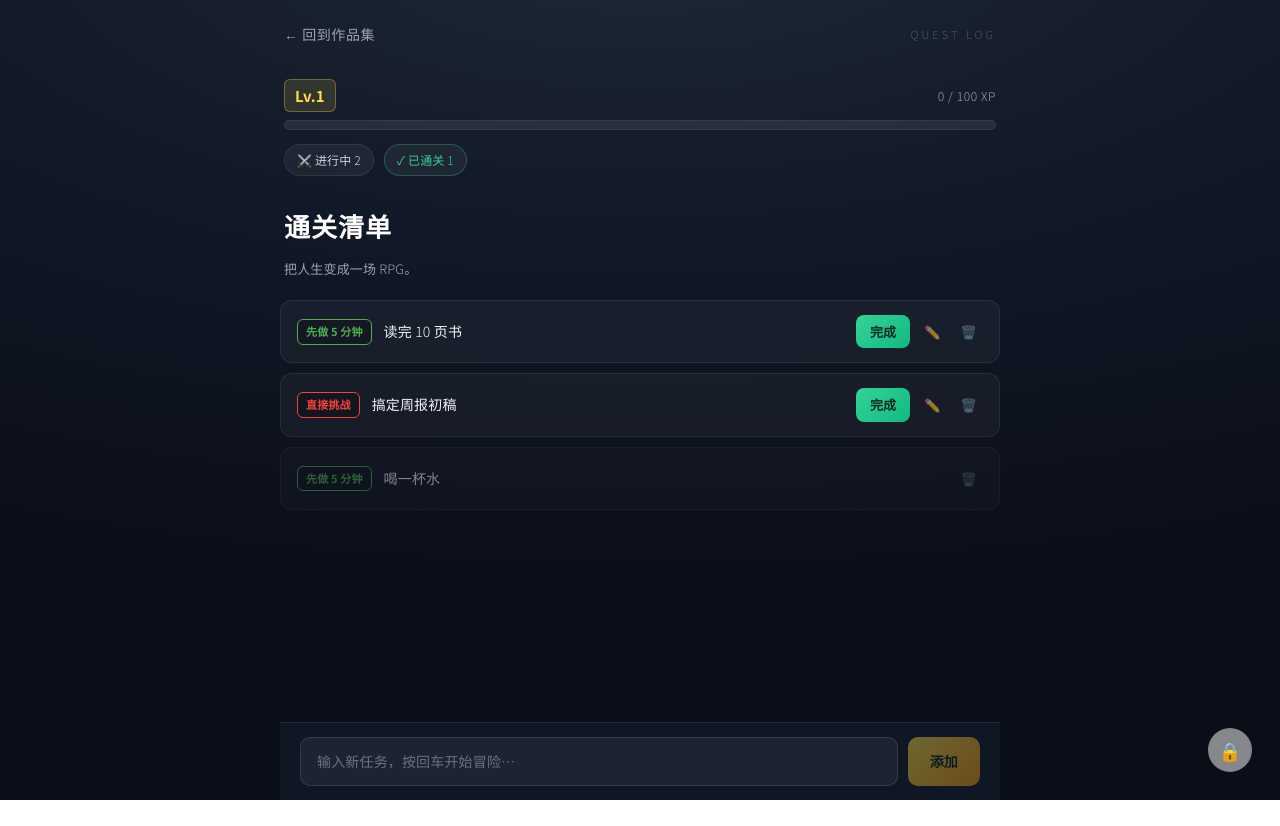
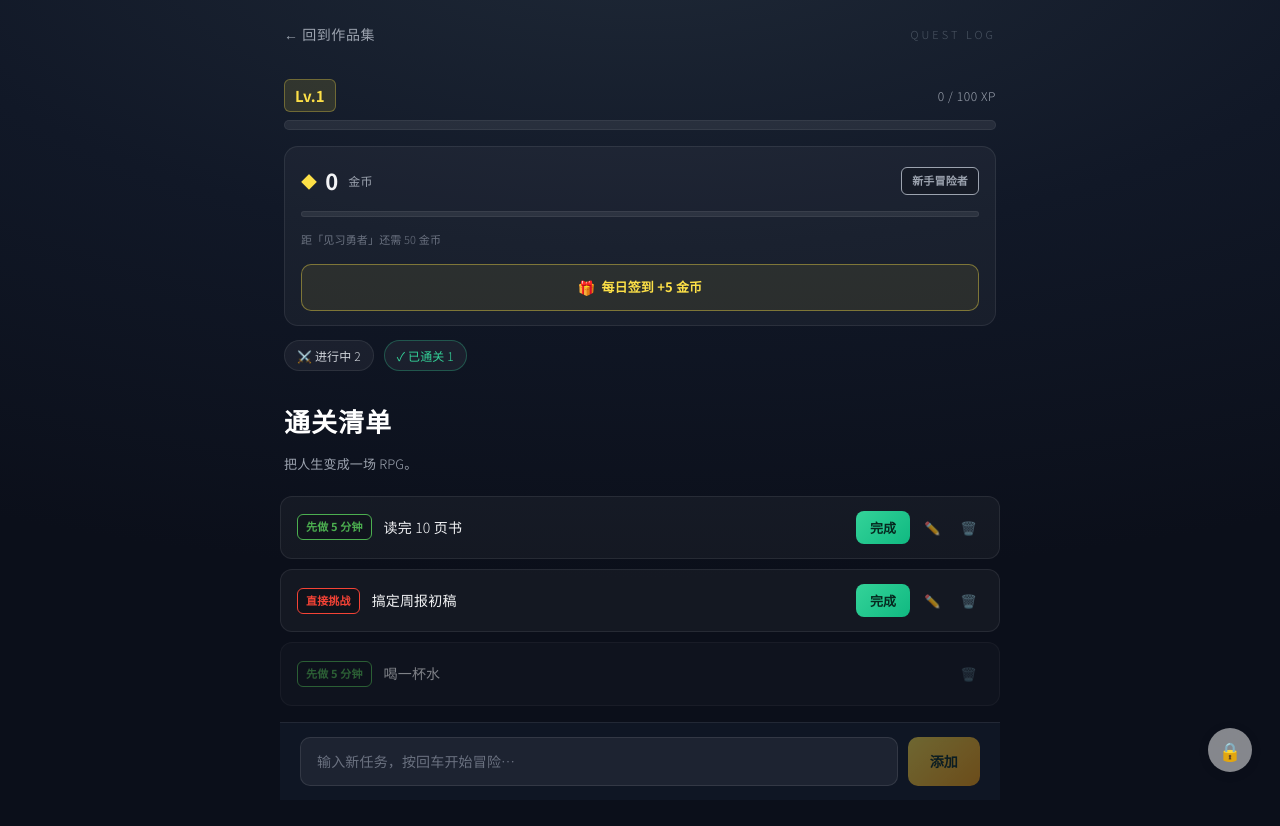
Before and after one commit to lujunling1230/xiaolu-web, a React (Vite) app: page /toolbox/quests in a window 1280 px wide. Before the commit the page ends 800 px from the top, so only its background shows below. Built offline with nearby package versions, Linux system fonts and the light colour scheme.

Commit message:
feat: 通关清单金币积分体系 - 完成任务自动发金币、每日签到、称号梯度、连续签到奖励

```diff
--- a/src/pages/toolbox/QuestLogPage.tsx
+++ b/src/pages/toolbox/QuestLogPage.tsx
@@ -37,6 +37,44 @@ const XP_PER_LEVEL = 100;
 // 各难度完成后获得的经验值（风险越高、收益越高）
 const XP_REWARD: Record<Difficulty, number> = { easy: 5, normal: 60, hard: 100 };
 
+/* ========== 金币积分体系 ========== */
+const COINS_KEY = "quest_log_coins";
+const COINS_HISTORY_KEY = "quest_log_coins_history";
+const CHECKIN_KEY = "quest_log_checkin";
+const STREAK_KEY = "quest_log_streak";
+
+interface CoinRecord {
+  amount: number;
+  reason: string;
+  ts: number;
+}
+
+// 金币奖励配置
+const COIN_REWARD = {
+  easy: 2,
+  normal: 5,
+  hard: 10,
+  daily: 5,
+  levelup: 15,
+  streak7: 20,
+};
+
+// 称号梯度
+const TITLES = [
+  { min: 0, label: "新手冒险者", color: "#9ca3af" },
+  { min: 50, label: "见习勇者", color: "#34d399" },
+  { min: 150, label: "资深探险家", color: "#60a5fa" },
+  { min: 300, label: "传说英雄", color: "#f472b6" },
+  { min: 500, label: "不朽传奇", color: "#fde047" },
+];
+
+function getTitle(coins: number): { label: string; color: string } {
+  for (let i = TITLES.length - 1; i >= 0; i--) {
+    if (coins >= TITLES[i].min) return TITLES[i];
+  }
+  return TITLES[0];
+}
+
 const DIFF_LABEL: Record<Difficulty, string> = {
   easy: "先做 5 分钟",
   normal: "只要 60 分",
@@ -69,6 +107,42 @@ function loadQuests(): Quest[] {
 function loadXP(): number {
   const raw = legacyLoad<string>(XP_KEY, "0");
   return raw ? Math.max(0, Number(raw) || 0) : 0;
+}
+
+function loadCoins(): number {
+  const raw = legacyLoad<string>(COINS_KEY, "0");
+  return raw ? Math.max(0, Number(raw) || 0) : 0;
+}
+
+function loadCoinsHistory(): CoinRecord[] {
+  return legacyLoad<CoinRecord[]>(COINS_HISTORY_KEY, []) || [];
+}
+
+function saveCoins(coins: number, history: CoinRecord[]) {
+  legacySave(COINS_KEY, String(coins));
+  legacySave(COINS_HISTORY_KEY, history);
+}
+
+function loadCheckin(): string {
+  return legacyLoad<string>(CHECKIN_KEY, "") || "";
+}
+
+function loadStreak(): number {
+  const raw = legacyLoad<string>(STREAK_KEY, "0");
+  return raw ? Math.max(0, Number(raw) || 0) : 0;
+}
+
+function getTodayStr(): string {
+  const d = new Date();
+  return `${d.getFullYear()}-${String(d.getMonth() + 1).padStart(2, "0")}-${String(d.getDate()).padStart(2, "0")}`;
+}
+
+function isYesterday(checkinStr: string): boolean {
+  if (!checkinStr) return false;
+  const d = new Date();
+  d.setDate(d.getDate() - 1);
+  const yesterday = `${d.getFullYear()}-${String(d.getMonth() + 1).padStart(2, "0")}-${String(d.getDate()).padStart(2, "0")}`;
+  return checkinStr === yesterday;
 }
 
 /* 预设数据 */
@@ -156,6 +230,93 @@ const XpBar: React.FC<{ xp: number }> = ({ xp }) => {
           transition={{ type: "spring", stiffness: 120, damping: 14 }}
         />
       </div>
+    </div>
+  );
+};
+
+/* ============================================================
+   子组件：金币与称号面板
+   ============================================================ */
+const CoinBar: React.FC<{
+  coins: number;
+  streak: number;
+  checkedInToday: boolean;
+  onCheckin: () => void;
+}> = ({ coins, streak, checkedInToday, onCheckin }) => {
+  const title = getTitle(coins);
+  const nextTitle = TITLES.find((t) => t.min > coins);
+  const progress = nextTitle
+    ? Math.min(100, ((coins - title.min) / (nextTitle.min - title.min)) * 100)
+    : 100;
+
+  return (
+    <div className="quest-coin-wrap">
+      <div className="quest-coin-head">
+        <div className="quest-coin-left">
+          <span className="quest-coin-icon">◆</span>
+          <motion.span
+            className="quest-coin-value"
+            key={coins}
+            initial={{ scale: 1.3, color: "#fde047" }}
+            animate={{ scale: 1, color: "#f3f4f6" }}
+            transition={{ type: "spring", stiffness: 200, damping: 12 }}
+          >
+            {coins}
+          </motion.span>
+          <span className="quest-coin-label">金币</span>
+        </div>
+        <div className="quest-coin-right">
+          <span
+            className="quest-title-badge"
+            style={{ color: title.color, borderColor: title.color }}
+          >
+            {title.label}
+          </span>
+          {streak > 0 && (
+            <span className="quest-streak-badge">
+              <span className="quest-streak-fire">🔥</span>
+              <span>连续 {streak} 天</span>
+            </span>
+          )}
+        </div>
+      </div>
+
+      {/* 称号进度 */}
+      {nextTitle && (
+        <div className="quest-title-progress">
+          <div className="quest-title-progress-track">
+            <motion.div
+              className="quest-title-progress-fill"
+              initial={false}
+              animate={{ width: `${progress}%` }}
+              transition={{ type: "spring", stiffness: 120, damping: 14 }}
+              style={{ background: title.color }}
+            />
+          </div>
+          <span className="quest-title-progress-text">
+            距「{nextTitle.label}」还需 {nextTitle.min - coins} 金币
+          </span>
+        </div>
+      )}
+
+      {/* 每日签到 */}
+      <button
+        className={cn("quest-checkin-btn", checkedInToday && "quest-checkin-done")}
+        onClick={onCheckin}
+        disabled={checkedInToday}
+      >
+        {checkedInToday ? (
+          <>
+            <span>✓</span>
+            <span>今日已签到</span>
+          </>
+        ) : (
+          <>
+            <span className="quest-checkin-gift">🎁</span>
+            <span>每日签到 +{COIN_REWARD.daily} 金币</span>
+          </>
+        )}
+      </button>
     </div>
   );
 };
@@ -494,6 +655,13 @@ const QuestLogPage: React.FC = () => {
   // 编辑任务
   const [editingQuest, setEditingQuest] = useState<Quest | null>(null);
 
+  /* ========== 金币积分体系状态 ========== */
+  const [coins, setCoins] = useState<number>(() => loadCoins());
+  const [coinsHistory, setCoinsHistory] = useState<CoinRecord[]>(() => loadCoinsHistory());
+  const [checkinDate, setCheckinDate] = useState<string>(() => loadCheckin());
+  const [streak, setStreak] = useState<number>(() => loadStreak());
+  const checkedInToday = checkinDate === getTodayStr();
+
   // 持久化
   useEffect(() => {
     legacySave(STORAGE_KEY, quests);
@@ -502,6 +670,15 @@ const QuestLogPage: React.FC = () => {
   useEffect(() => {
     legacySave(XP_KEY, String(xp));
   }, [xp]);
+
+  useEffect(() => {
+    saveCoins(coins, coinsHistory);
+  }, [coins, coinsHistory]);
+
+  useEffect(() => {
+    legacySave(CHECKIN_KEY, checkinDate);
+    legacySave(STREAK_KEY, String(streak));
+  }, [checkinDate, streak]);
 
   /* 等级变化追踪 */
   const prevLevelRef = useRef(Math.floor(xp / XP_PER_LEVEL) + 1);
@@ -513,13 +690,48 @@ const QuestLogPage: React.FC = () => {
     }
   }, [xp]);
 
+  /* 添加金币工具函数 */
+  const addCoins = (amount: number, reason: string) => {
+    setCoins((c) => c + amount);
+    setCoinsHistory((h) => [...h, { amount, reason, ts: Date.now() }]);
+  };
+
+  /* 每日签到 */
+  const handleCheckin = () => {
+    if (checkedInToday) return;
+    const today = getTodayStr();
+    let newStreak = streak;
+    if (isYesterday(checkinDate)) {
+      newStreak = streak + 1;
+    } else {
+      newStreak = 1;
+    }
+    setCheckinDate(today);
+    setStreak(newStreak);
+
+    let reward = COIN_REWARD.daily;
+    let reason = "每日签到";
+    if (newStreak >= 7) {
+      reward += COIN_REWARD.streak7;
+      reason = `连续签到 ${newStreak} 天（含周奖励）`;
+    }
+    addCoins(reward, reason);
+    track("quest_checkin", { streak: newStreak, reward });
+
+    // 签到音效
+    playCoinSound();
+  };
+
   // 完成回调
   const handleComplete = (id: string) => {
     setQuests((prev) => {
       const target = prev.find((q) => q.id === id);
       if (target && !target.completed) {
         setXp((x) => x + XP_REWARD[target.difficulty]);
-        track("quest_complete", { difficulty: target.difficulty });
+        // 发放金币奖励
+        const coinReward = COIN_REWARD[target.difficulty];
+        addCoins(coinReward, `完成任务「${target.text}」`);
+        track("quest_complete", { difficulty: target.difficulty, coins: coinReward });
       }
       return prev.filter((q) => q.id !== id);
     });
@@ -592,6 +804,12 @@ const QuestLogPage: React.FC = () => {
       {/* 玩家状态 */}
       <section className="quest-status">
         <XpBar xp={xp} />
+        <CoinBar
+          coins={coins}
+          streak={streak}
+          checkedInToday={checkedInToday}
+          onCheckin={handleCheckin}
+        />
         <div className="quest-stats-pills">
           <span className="quest-pill">⚔️ 进行中 {stats.active}</span>
           <span className="quest-pill quest-pill-done">✓ 已通关 {stats.done}</span>
@@ -729,6 +947,83 @@ const QuestLogPage: React.FC = () => {
           background: rgba(255,255,255,0.05); border: 1px solid rgba(255,255,255,0.08);
         }
         .quest-pill-done { color: #34d399; border-color: rgba(52, 211, 153, 0.3); }
+
+        /* 金币面板 */
+        .quest-coin-wrap {
+          margin: 16px 0 14px;
+          padding: 14px 16px;
+          border-radius: 14px;
+          background: rgba(255,255,255,0.04);
+          border: 1px solid rgba(255,255,255,0.08);
+        }
+        .quest-coin-head {
+          display: flex; align-items: center; justify-content: space-between;
+          margin-bottom: 10px;
+        }
+        .quest-coin-left {
+          display: flex; align-items: center; gap: 8px;
+        }
+        .quest-coin-icon {
+          font-size: 16px; color: #fde047;
+        }
+        .quest-coin-value {
+          font-size: 22px; font-weight: 800; color: #f3f4f6;
+          font-variant-numeric: tabular-nums;
+        }
+        .quest-coin-label {
+          font-size: 12px; color: #9ca3af; margin-left: 2px;
+        }
+        .quest-coin-right {
+          display: flex; align-items: center; gap: 8px;
+        }
+        .quest-title-badge {
+          font-size: 11px; font-weight: 700;
+          padding: 3px 10px; border-radius: 6px;
+          border: 1.5px solid;
+          background: rgba(0,0,0,0.2);
+        }
+        .quest-streak-badge {
+          font-size: 11px; color: #fb923c;
+          display: flex; align-items: center; gap: 3px;
+          padding: 3px 8px; border-radius: 6px;
+          background: rgba(251, 146, 60, 0.12);
+          border: 1px solid rgba(251, 146, 60, 0.25);
+        }
+        .quest-streak-fire { font-size: 13px; }
+
+        .quest-title-progress { margin-bottom: 12px; }
+        .quest-title-progress-track {
+          height: 6px; border-radius: 999px; overflow: hidden;
+          background: rgba(255,255,255,0.08); border: 1px solid rgba(255,255,255,0.06);
+          margin-bottom: 6px;
+        }
+        .quest-title-progress-fill {
+          height: 100%; border-radius: 999px;
+          box-shadow: 0 0 8px rgba(255,255,255,0.15);
+        }
+        .quest-title-progress-text {
+          font-size: 11px; color: #6b7280;
+        }
+
+        .quest-checkin-btn {
+          width: 100%; display: flex; align-items: center; justify-content: center; gap: 6px;
+          padding: 10px; border-radius: 10px; border: 1.5px solid rgba(253, 224, 71, 0.4);
+          background: rgba(253, 224, 71, 0.08);
+          color: #fde047; font-size: 13px; font-weight: 600;
+          font-family: inherit; cursor: pointer;
+          transition: all 0.2s ease;
+        }
+        .quest-checkin-btn:hover:not(:disabled) {
+          background: rgba(253, 224, 71, 0.18);
+          border-color: rgba(253, 224, 71, 0.6);
+          transform: translateY(-1px);
+        }
+        .quest-checkin-btn:disabled {
+          opacity: 0.5; cursor: not-allowed; border-color: rgba(255,255,255,0.1);
+          background: rgba(255,255,255,0.04); color: #9ca3af;
+        }
+        .quest-checkin-gift { font-size: 14px; }
+        .quest-checkin-done { color: #34d399; border-color: rgba(52, 211, 153, 0.3); background: rgba(52, 211, 153, 0.08); }
 
         /* 标题 */
         .quest-title-area { max-width: 720px; margin: 0 auto; padding: 28px 4px 20px; }
```
Also changed, not shown: 4 other files (tests, documents, lock files or other folders).
